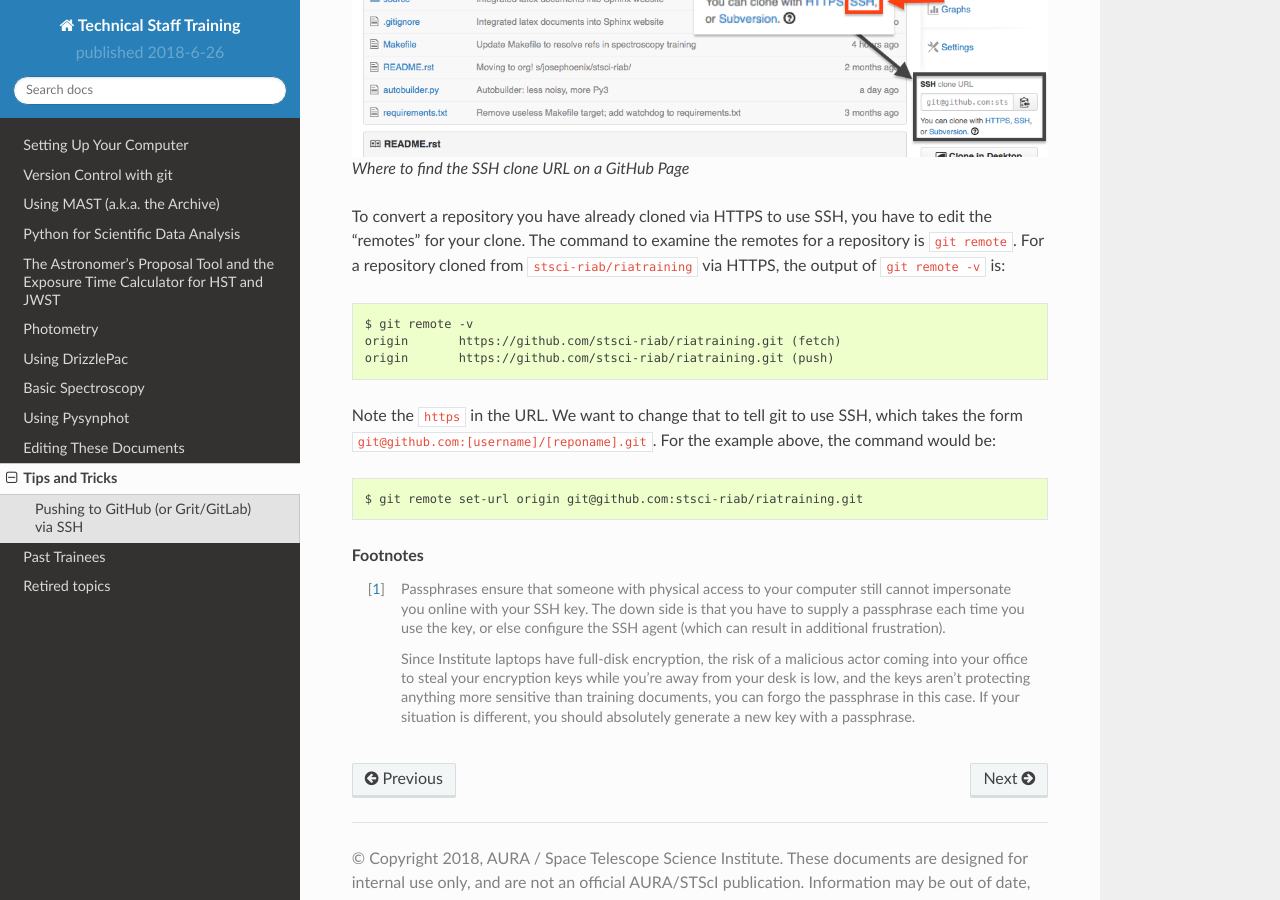
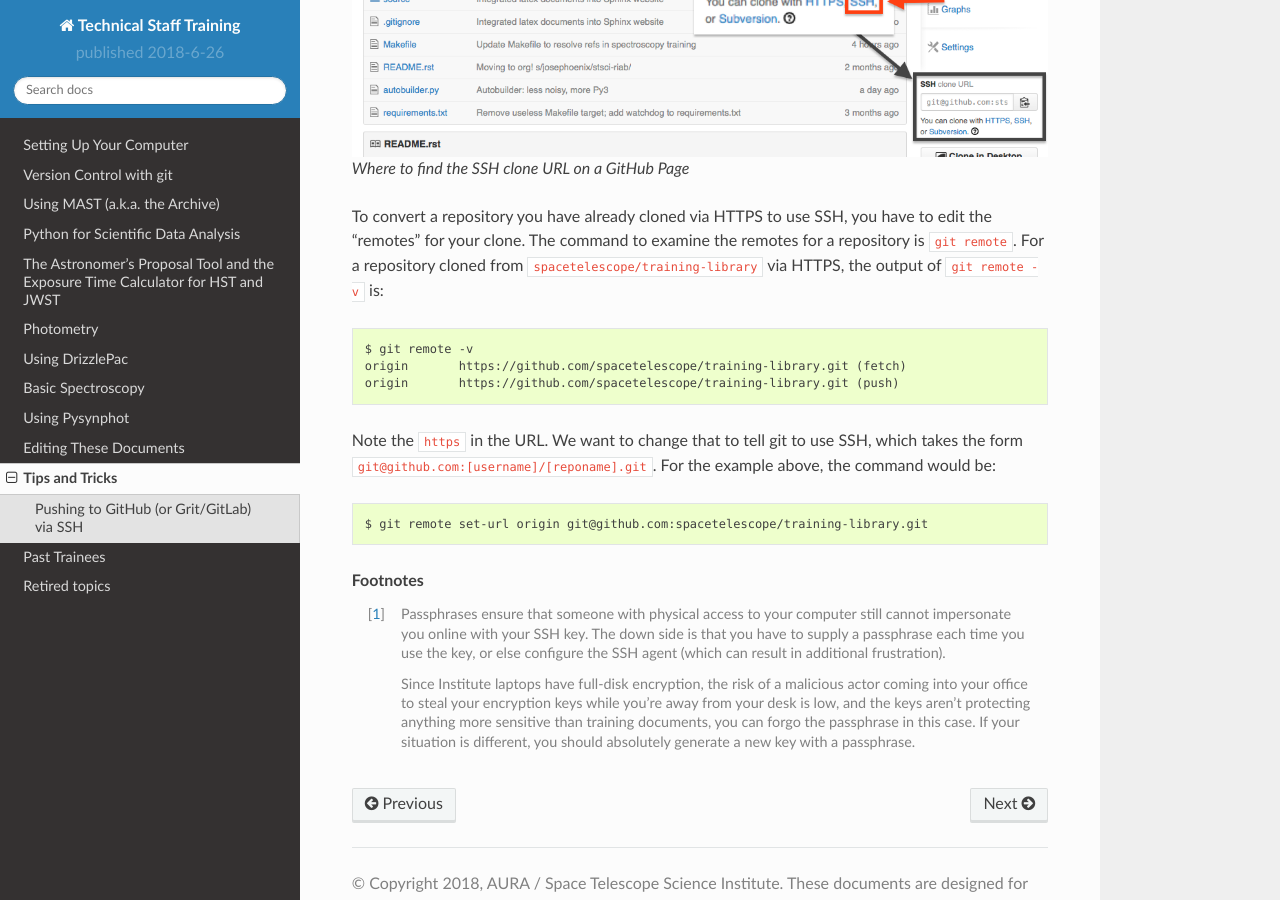
Before and after one commit to staceybright/training-library, a Sphinx documentation site: the page built from source/tricks.txt, in a window 1280 px wide and 900 px high, scrolled down 2114 px. Built offline with Sphinx 7.4.7 and the Read the Docs theme 2.0.0, drawn with Linux system fonts in a browser that asks for light colours.

Commit message:
removed references to old repo

```diff
--- a/source/tricks.txt
+++ b/source/tricks.txt
@@ -74,15 +74,15 @@ Now to use your key to connect with GitHub, you should be sure to clone with the
 
    Where to find the SSH clone URL on a GitHub Page
 
-To convert a repository you have already cloned via HTTPS to use SSH, you have to edit the "remotes" for your clone. The command to examine the remotes for a repository is ``git remote``. For a repository cloned from ``stsci-riab/riatraining`` via HTTPS, the output of ``git remote -v`` is::
+To convert a repository you have already cloned via HTTPS to use SSH, you have to edit the "remotes" for your clone. The command to examine the remotes for a repository is ``git remote``. For a repository cloned from ``spacetelescope/training-library`` via HTTPS, the output of ``git remote -v`` is::
 
    $ git remote -v
-   origin	https://github.com/stsci-riab/riatraining.git (fetch)
-   origin	https://github.com/stsci-riab/riatraining.git (push)
+   origin	https://github.com/spacetelescope/training-library.git (fetch)
+   origin	https://github.com/spacetelescope/training-library.git (push)
 
 Note the ``https`` in the URL. We want to change that to tell git to use SSH, which takes the form ``git@github.com:[username]/[reponame].git``. For the example above, the command would be::
 
-   $ git remote set-url origin git@github.com:stsci-riab/riatraining.git
+   $ git remote set-url origin git@github.com:spacetelescope/training-library.git
 
 .. rubric:: Footnotes
 
```
Also changed, not shown: source/editing_these_documents.txt (+6 -6 lines).
